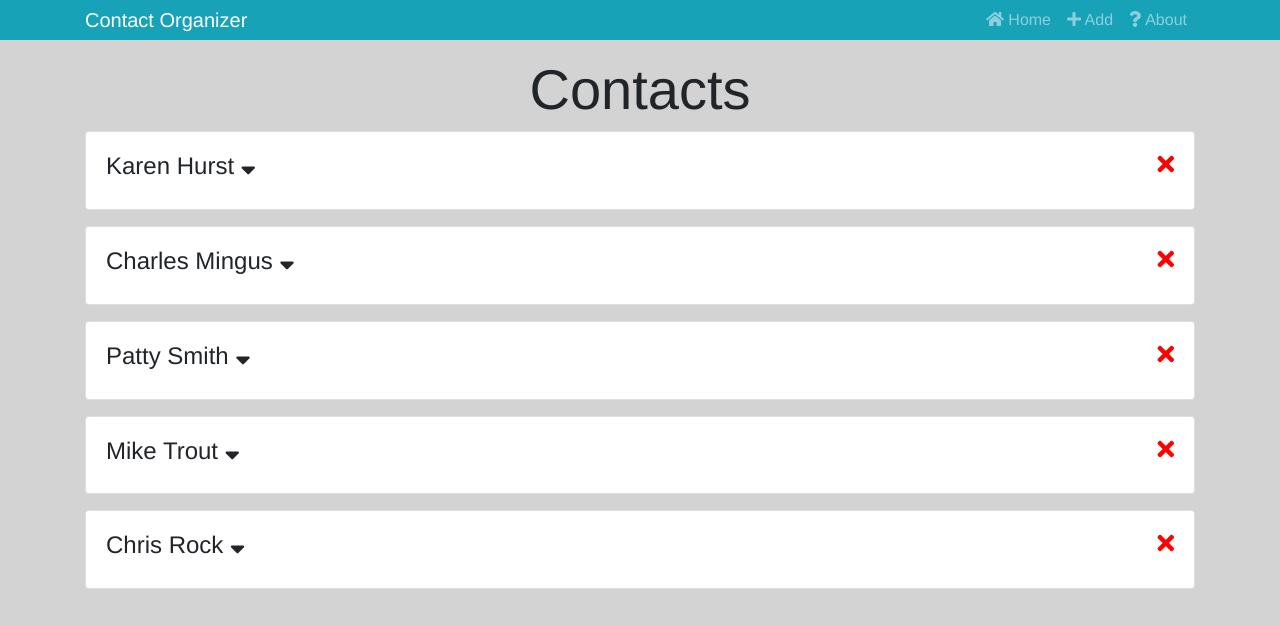
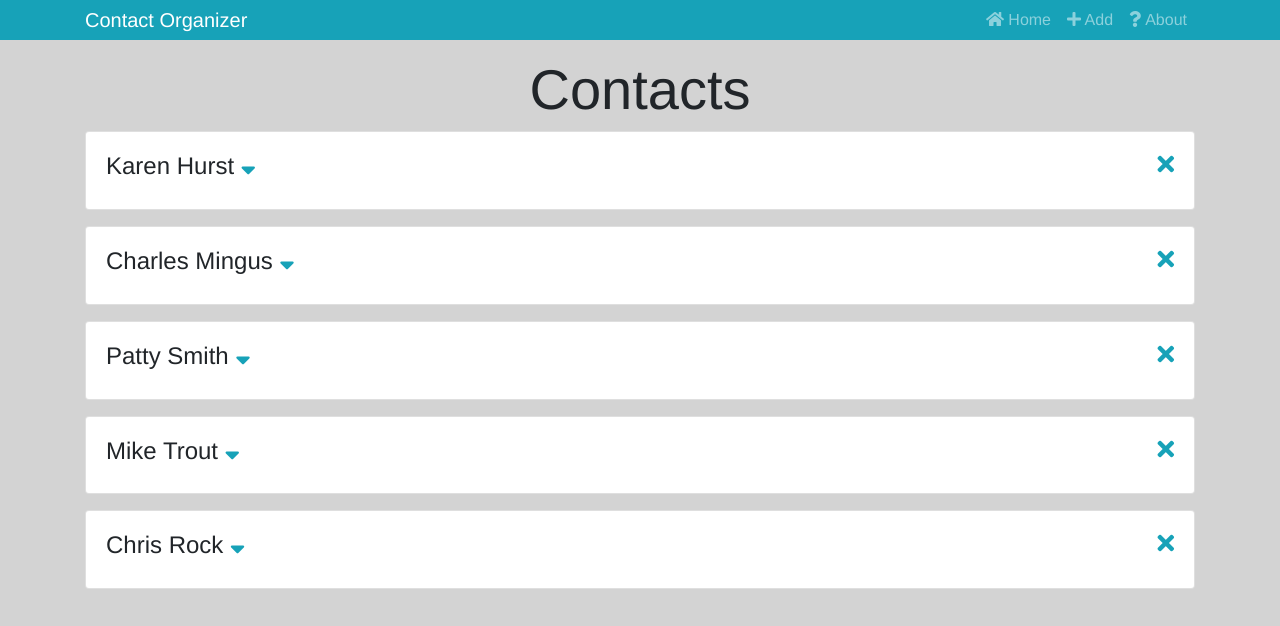
Before and after one commit to LucSaunders/contact-organizer, a React (Create React App) app: page / in a window 1280 px wide. Shown: the top 626 px of the page. Built offline with nearby package versions, Linux system fonts and the light colour scheme.

Commit message:
Minor styling changes: add blue theme color to icons.

```diff
--- a/src/components/contacts/Contact.js
+++ b/src/components/contacts/Contact.js
@@ -31,11 +31,15 @@ class Contact extends Component {
                     })
                   }
                   className="fas fa-sort-down"
-                  style={{ cursor: 'pointer' }}
+                  style={{ cursor: 'pointer', color: '#17a2b8' }}
                 />
                 <i
                   className="fas fa-times"
-                  style={{ cursor: 'pointer', float: 'right', color: 'red' }}
+                  style={{
+                    cursor: 'pointer',
+                    float: 'right',
+                    color: '#17a2b8'
+                  }}
                   onClick={this.onDeleteClick.bind(this, id, dispatch)}
                 />
               </h4>
```
